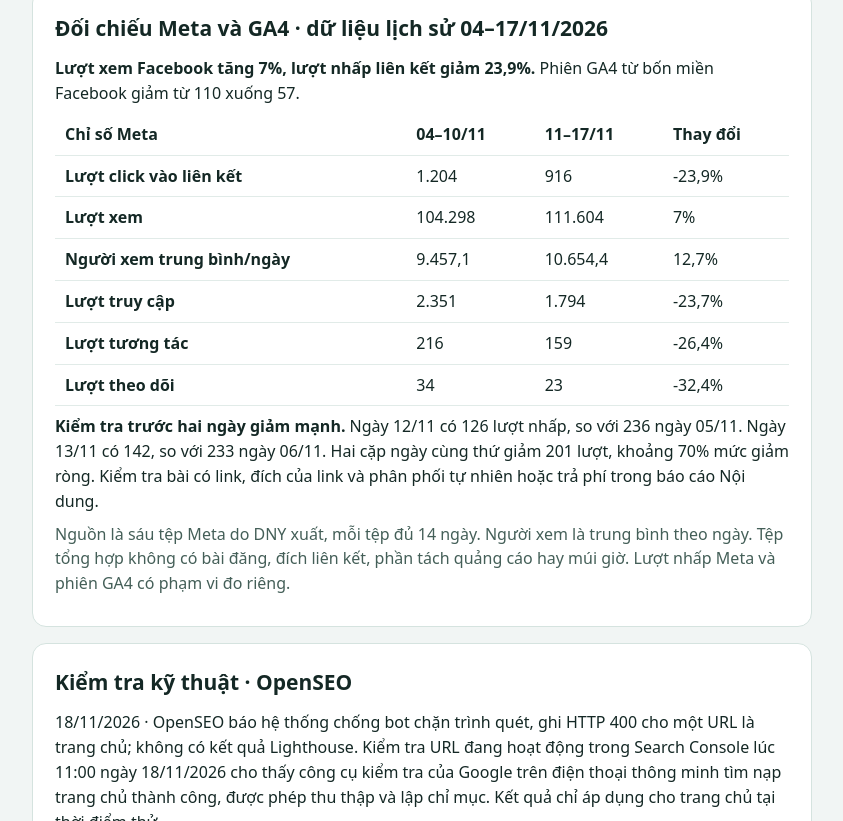
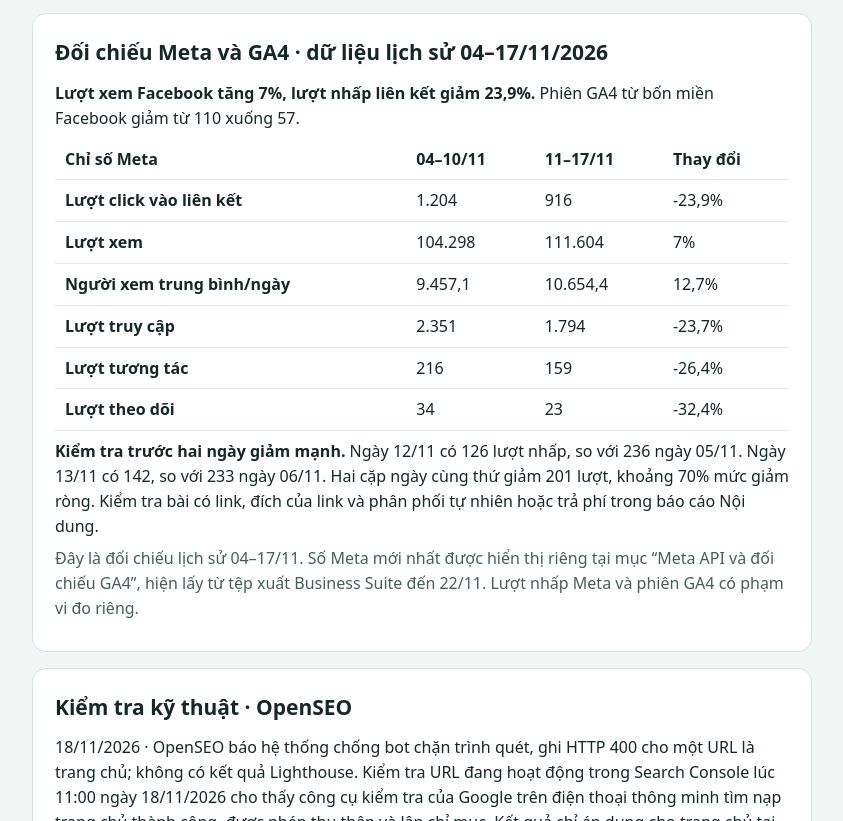
Before and after one commit to dnymarketing1708-a11y/dny-cong-cu-do-luong, a plain HTML site: page DNY-Cong-cu-do-luong.html in a window 1280 px wide. Shown: the part 9810-10631 px from the top of the page, without its empty margins (218-1061 px from the left). Drawn offline with Linux system fonts and the light colour scheme.

Commit message:
fix: label current Meta CSV period

```diff
--- a/DNY-Cong-cu-do-luong.html
+++ b/DNY-Cong-cu-do-luong.html
@@ -162,7 +162,7 @@
 <tr><th scope="row">Lượt theo dõi</th><td>34</td><td>23</td><td>-32,4%</td></tr>
 </tbody></table></div>
 <p><strong>Kiểm tra trước hai ngày giảm mạnh.</strong> Ngày 12/11 có 126 lượt nhấp, so với 236 ngày 05/11. Ngày 13/11 có 142, so với 233 ngày 06/11. Hai cặp ngày cùng thứ giảm 201 lượt, khoảng 70% mức giảm ròng. Kiểm tra bài có link, đích của link và phân phối tự nhiên hoặc trả phí trong báo cáo Nội dung.</p>
-<p class="quiet">Nguồn là sáu tệp Meta do DNY xuất, mỗi tệp đủ 14 ngày. Người xem là trung bình theo ngày. Tệp tổng hợp không có bài đăng, đích liên kết, phần tách quảng cáo hay múi giờ. Lượt nhấp Meta và phiên GA4 có phạm vi đo riêng.</p>
+<p class="quiet">Đây là đối chiếu lịch sử 04–17/11. Số Meta mới nhất được hiển thị riêng tại mục “Meta API và đối chiếu GA4”, hiện lấy từ tệp xuất Business Suite đến 22/11. Lượt nhấp Meta và phiên GA4 có phạm vi đo riêng.</p>
 </section>
 <section>
 <h2>Kiểm tra kỹ thuật · OpenSEO</h2>
@@ -226,6 +226,7 @@ const get = id => document.getElementById(id);
 const keywords = JSON.parse(get('kw-data').textContent);
 const number = new Intl.NumberFormat('vi-VN');
 const report = JSON.parse(get('dny-report-data').textContent);
+if (report.facebook?.campaign) report.facebook.campaign = report.facebook.campaign.replace('Meta có dữ liệu xuất đến 17/11.', 'Meta Business Suite CSV đã nhập đến 22/11.');
 const percent = new Intl.NumberFormat('vi-VN', {maximumFractionDigits: 2});
 const signed = new Intl.NumberFormat('vi-VN', {signDisplay: 'exceptZero', maximumFractionDigits: 2});
 
```
